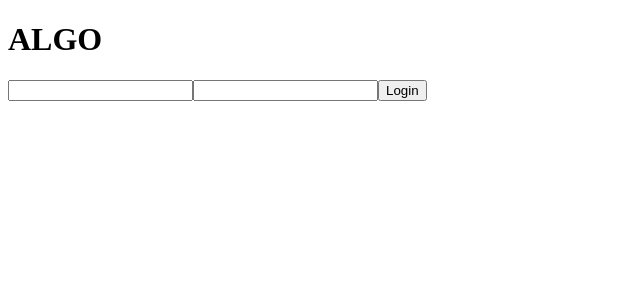
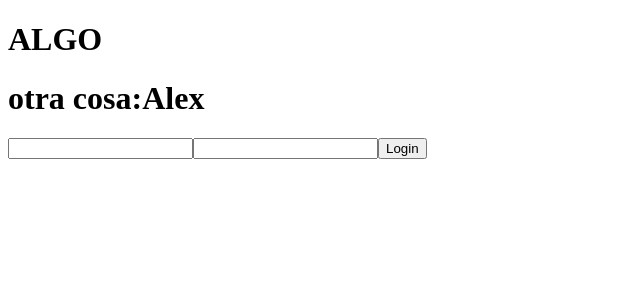
Before and after one commit to AlhuayOscar/Testing-Git-commands, a React (Create React App) app: page /login in a window 1280 px wide. Shown: the top 300 px of the page, without its empty margins (0-640 px from the left). Built offline with nearby package versions, Linux system fonts and the light colour scheme.

Commit message:
Alex:Agregue otra cosa

```diff
--- a/src/components/Login.jsx
+++ b/src/components/Login.jsx
@@ -33,6 +33,7 @@ const Login = () => {
   return (
     <div>
       <h1>ALGO</h1>
+      <h1>otra cosa:Alex</h1>
       <input
         type="text"
         value={username}
```
